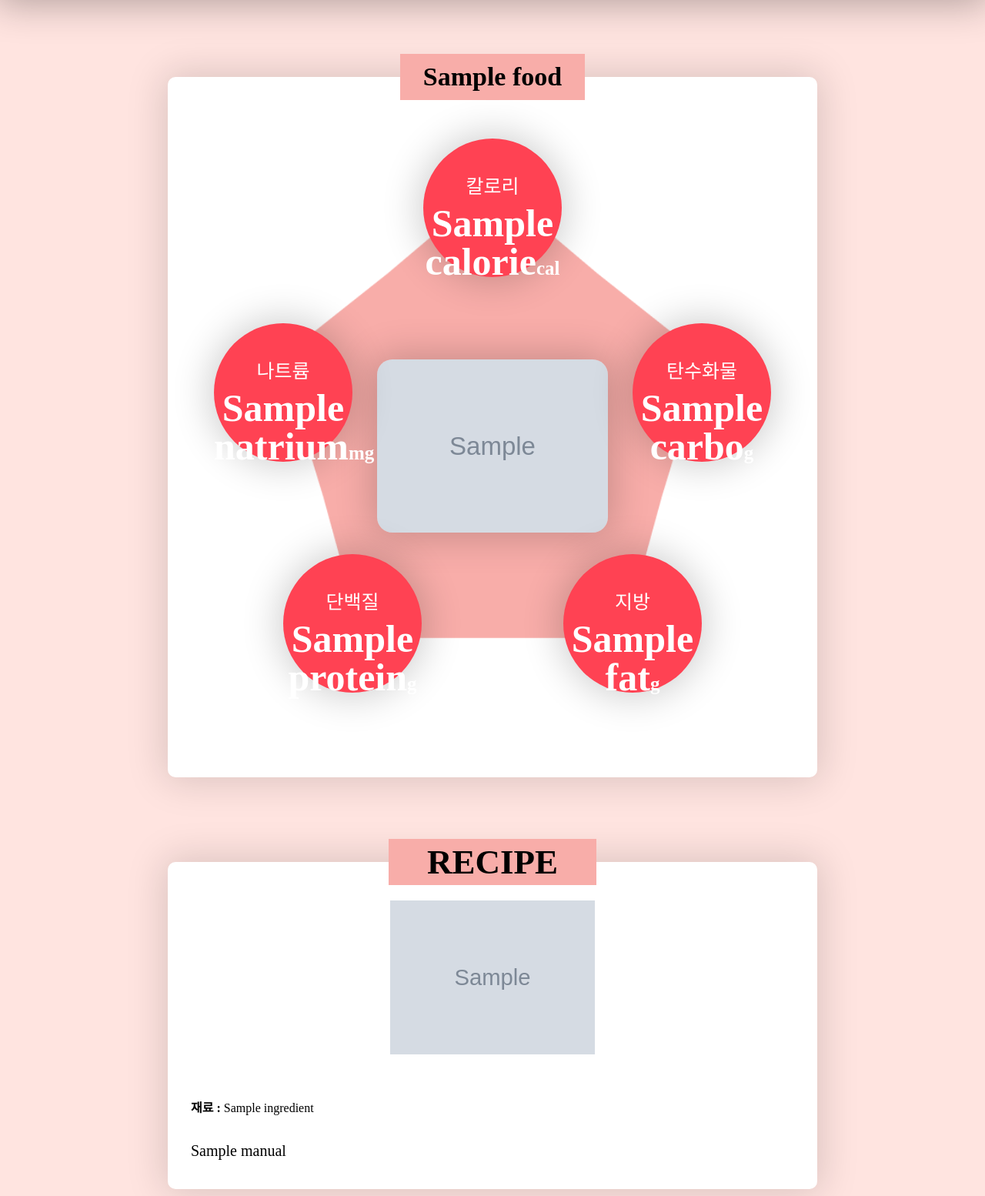
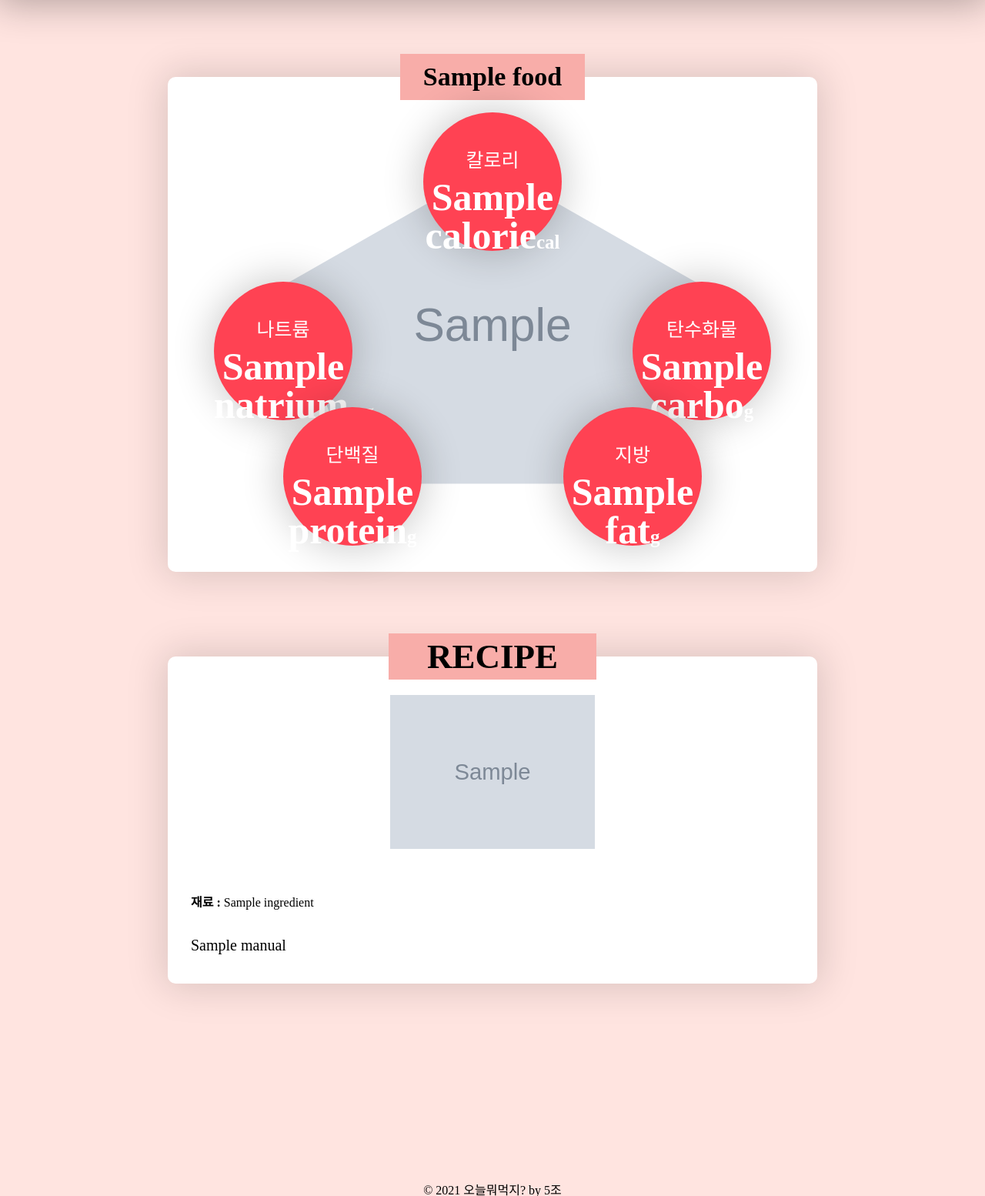
Before and after one commit to NamgyungKim/Today-table, a Flask app: template templates/detail.html in a window 1280 px wide. Shown: the part 80-1634 px from the top of the page at 77% size. Run offline with Flask 2, Linux system fonts and the light colour scheme; the template is opened without the code that fills it: most values are stand-ins (such as "Sample title", 1, 10 or a date in 2020); grey boxes marked "Sample" are stand-in pictures; a database or web service that is not in the repository returns one stand-in record (values such as "Sample title"); data that the repository does not hold is empty; some libraries are stand-ins or nearby versions; some web fonts are replaced.

Commit message:
오각형 이미지

```diff
--- a/static/styles/detail.css
+++ b/static/styles/detail.css
@@ -8,15 +8,14 @@ body { background-color: #FFE4E0;}
 #detail-image { border-radius: 10px; padding: 0 10px 40px; margin: 80px 90px 0; background-color: white; opacity: 0; transition: all 1s; -webkit-box-shadow: 0px 0px 50px 5px rgba(0, 0, 0, 0.15); box-shadow: 0px 0px 50px 5px rgba(0, 0, 0, 0.15);}
 #detail-image .h2 {text-align: center;}
 #detail-image .title {display: inline-block; padding: 0 30px; margin: 0 auto 0px; background-color: #F8ADA9; transform: translateY(-50%); text-align: center; line-height: 60px; font-size: 34px; font-weight: bold;}
-#detail-image .ingredient-list {position: relative; height: 790px;}
-#detail-image .pentagon-img{ width: 550px; padding: 60px; margin: 20px auto; transition: all .5s;}
-#detail-image .food-img{position: absolute;top: 50%;left: 50%; width: 300px; transform: translate(-50%,-48%); border-radius: 20px; -webkit-box-shadow: 0px 0px 50px 5px rgba(0, 0, 0, 0.2);box-shadow: 0px 0px 50px 5px rgba(0, 0, 0, 0.2);}
+#detail-image .ingredient-list {position: relative; }
+#detail-image .food-img{ width: 550px; margin: 56px auto 74px;-webkit-box-shadow: 0px 0px 50px 5px rgba(0, 0, 0, 0.2);box-shadow: 0px 0px 50px 5px rgba(0, 0, 0, 0.2); clip-path: polygon(50% 0%, 100% 38%, 82% 100%, 18% 100%, 0% 38%);}
 #detail-image .circle {position: absolute; width: 180px; height: 180px; text-align: center; padding: 50px 0; border-radius: 50%; background-color: #FF4253;  -webkit-box-shadow: 0px 0px 50px 5px rgba(0, 0, 0, 0.2);box-shadow: 0px 0px 50px 5px rgba(0, 0, 0, 0.2); color: white; box-sizing: border-box; font-size: 25px; }
-#detail-image .circle-1{top: 0; left: 50%; transform: translateX(-50%);}
-#detail-image .circle-2{top: 240px; left: 50px;}
-#detail-image .circle-3{top: 240px; right: 50px;}
-#detail-image .circle-4{bottom: 70px; left: 140px;}
-#detail-image .circle-5{bottom: 70px; right: 140px;}
+#detail-image .circle-1{top: -70px; left: 50%; transform: translateX(-50%);}
+#detail-image .circle-2{top: 150px; left: 50px;}
+#detail-image .circle-3{top: 150px; right: 50px;}
+#detail-image .circle-4{bottom: -80px; left: 140px;}
+#detail-image .circle-5{bottom: -80px; right: 140px;}
 #detail-image .circle p {margin-top: 10px; font-weight: bold; font-size: 50px;}
 #detail-image .circle .unit {font-size: 25px;}
 
@@ -53,18 +52,19 @@ body { background-color: #FFE4E0;}
 #comments .comment .comment-bottom .delete-btn {margin: 0 10px; border: 1px solid gray; border-radius: 10px; background-color: white; color: gray; font-weight: bold; font-size: 17px; cursor: pointer; transition: all .5s;}
 #comments .comment .comment-bottom .delete-btn:hover{ background-color: #fb7883; color: black;}
 
+
+#pentagon {z-index: 10px; border: 1px solid red;}
 /* pc */
 @media (max-width:1024px) {
   .wrap { max-width: 768px;}
   #detail-image {margin: 80px 0 0;}
   #detail-image .ingredient-list {height: 700px;}
-  #detail-image .food-img {width: 220px; transform: translate(-50%,-50%);}
-  #detail-image .pentagon-img { width: 500px;}
+  #detail-image .food-img {width: 500px;}
   #detail-image .circle {width: 180px; height: 180px;}
-  #detail-image .circle-2{top: 180px; left: 50px;}
-  #detail-image .circle-3{top: 180px; right: 50px;}
-  #detail-image .circle-4{bottom: 30px; left: 120px;}
-  #detail-image .circle-5{bottom: 30px; right: 120px;}
+  #detail-image .circle-2{top: 150px; left: 30px;}
+  #detail-image .circle-3{top: 150px; right: 30px;}
+  #detail-image .circle-4{bottom: 50px; left: 120px;}
+  #detail-image .circle-5{bottom: 50px; right: 120px;}
   #detail-text .recipe {margin: 0;}
   #comments {margin: 0;}
 }
@@ -74,7 +74,7 @@ body { background-color: #FFE4E0;}
   #detail-image {margin-top: 40px;}
   #detail-image .title { font-size: 22px;}
   #detail-image .ingredient-list {height: auto;}
-  #detail-image .food-img {position: static; width: 90%; margin: 10px auto; transform: translate(0); }
+  #detail-image .food-img {position: static; width: 90%; margin: 10px auto; border-radius: 10px; transform: translate(0);  clip-path:none; }
   #detail-image .pentagon-img {display: none;}
   #detail-image .circle {position: static; display: inline-block; width: 80px; height: 80px; margin: 3px; padding: 18px 0; font-size: 18px;}
   #detail-image .circle-1{top: 0; left: 50%; transform: translateX(0);}
--- a/templates/detail.html
+++ b/templates/detail.html
@@ -157,7 +157,6 @@
       <section id="detail-image">
         <div class="h2"><h2 class="title"><span class="menu">{{food.menu_name}}</span></h2></div>
         <div class="ingredient-list">
-          <img class="pentagon-img" src="../static/imgs/Star.png" alt="5각형">
           <img class="food-img" src="{{food.img}}" alt="음식명도 넘겨받기">
           <div class="circle circle-1">칼로리<p class="calorie">{{food.calorie}}<span class="unit">cal</span></p></div>
           <div class="circle circle-2">나트륨<p class="natrium">{{food.natrium}}<span class="unit">mg</span></p></div>
```
